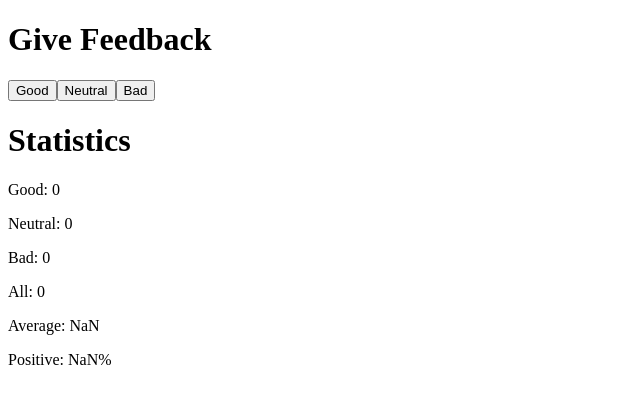
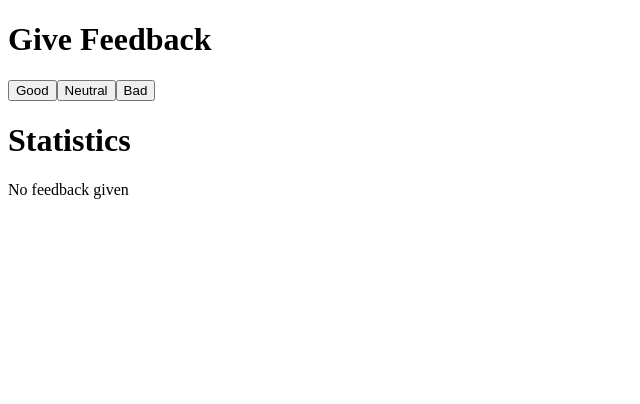
Before and after one commit to 66hakeem/FullStackOpen, a React (Vite) app in the folder part_1/unicafe/: page / in a window 1280 px wide. Shown: the top 404 px of the page, without its empty margins (0-640 px from the left). Built offline with nearby package versions, Linux system fonts and the light colour scheme.

Commit message:
unicafe step 4

```diff
--- a/part_1/unicafe/src/App.jsx
+++ b/part_1/unicafe/src/App.jsx
@@ -1,6 +1,13 @@
 import { useState } from 'react'
 
 const Statistics = (props) => {
+  if (props.all == 0) {
+    return (
+      <div>
+        <p>No feedback given</p>
+      </div>
+    )
+  }
   return (
     <div>
       <p>Good: {props.good}</p>
```
